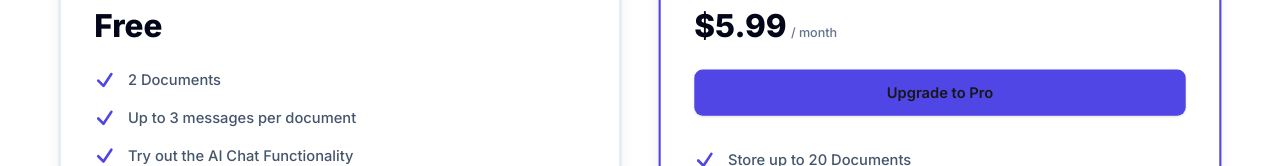
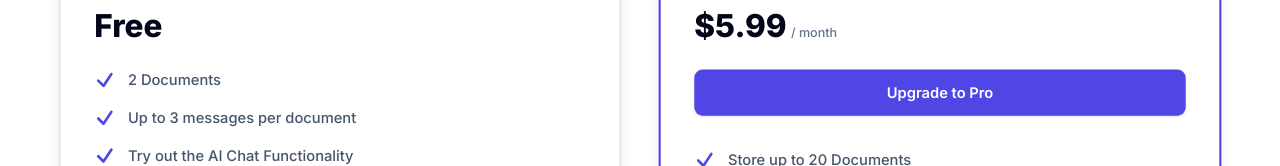
Before and after one commit to NikolasTelec/AskPDF, a Next.js app: page /upgrade in a window 1280 px wide. Shown: the part 406-572 px from the top of the page. Built offline with nearby package versions, Linux system fonts and the light colour scheme; no server answers.

Commit message:
fix: reset loading state before Stripe redirect to prevent bfcache freeze

```diff
--- a/components/UpgradeButton.tsx
+++ b/components/UpgradeButton.tsx
@@ -5,6 +5,7 @@ import { toast } from "sonner"
 
 export default function UpgradeButton() {
     const [isLoading, setIsLoading] = useState(false)
+    const [isPlanLoading, setIsPlanLoading] = useState(true)
     const [isPro, setIsPro] = useState(false)
 
     useEffect(() => {
@@ -12,6 +13,16 @@ export default function UpgradeButton() {
             .then((res) => res.json())
             .then((data) => setIsPro(data.isPro === true))
             .catch(() => setIsPro(false))
+            .finally(() => setIsPlanLoading(false))
+    }, [])
+
+    // bfcache fix
+    useEffect(() => {
+        const handlePageShow = (e: PageTransitionEvent) => {
+            if (e.persisted) setIsLoading(false)
+        }
+        window.addEventListener("pageshow", handlePageShow)
+        return () => window.removeEventListener("pageshow", handlePageShow)
     }, [])
 
     const handleClick = async () => {
@@ -31,22 +42,25 @@ export default function UpgradeButton() {
         }
     }
 
-    const label = isLoading
-        ? "Redirecting..."
-        : isPro
-            ? "Cancel subscription"
-            : "Upgrade to Pro"
+    const label = isPlanLoading
+        ? "Loading..."
+        : isLoading
+            ? "Redirecting..."
+            : isPro
+                ? "Cancel subscription"
+                : "Upgrade to Pro"
 
     return (
         <button
             type="button"
             onClick={handleClick}
-            disabled={isLoading}
-            className={`w-full font-semibold text-xs md:text-sm py-3 px-4 rounded-lg shadow-sm cursor-pointer transition text-center disabled:opacity-60 ${
-                isPro
+            disabled={isPlanLoading || isLoading}
+            className={`w-full font-semibold text-xs md:text-sm py-3 px-4 rounded-lg shadow-sm cursor-pointer transition text-center disabled:opacity-60 ${isPlanLoading
+                ? "bg-gray-100 text-gray-400 border border-gray-200 cursor-not-allowed"
+                : isPro
                     ? "bg-white border border-[#6159ED] text-[#4F46E5] hover:bg-violet-50"
-                    : "bg-[#4F46E5]  "
-            }`}
+                    : "bg-[#4F46E5] text-white"
+                }`}
         >
             {label}
         </button>
--- a/components/layout/navbar.tsx
+++ b/components/layout/navbar.tsx
@@ -18,14 +18,6 @@ const Navbar = () => {
       .then((data) => setIsPro(data.isPro === true))
       .catch(() => setIsPro(false))
   }, [])
-  const handleSubscriptionClick = async () => {
-    if (!isPro) return
-    const res = await fetch("/api/stripe/portal", { method: "POST" })
-    const data = await res.json()
-    if (res.ok && data.url) {
-      window.location.href = data.url
-    }
-  }
 
   // Unable scroll when menu open
   useEffect(() => {
@@ -69,7 +61,7 @@ const Navbar = () => {
         <Link
           href="/upgrade"
           className="hidden md:flex items-center justify-center text-[#4F46E5] text-sm font-semibold shadow-md border rounded-md border-[#4F46E5] px-4 py-2 cursor-pointer hover:bg-violet-50 transition">
-          {isPro ? "Manage subscription" : "Upgrade"}<Image src="/crown.png" alt="crown" className="w-5 h-5 ml-2" width={16} height={16} />
+          Upgrade <Image src="/crown.png" alt="crown" className="w-5 h-5 ml-2" width={16} height={16} />
         </Link>
 
         {/* Logout Button */}
```
